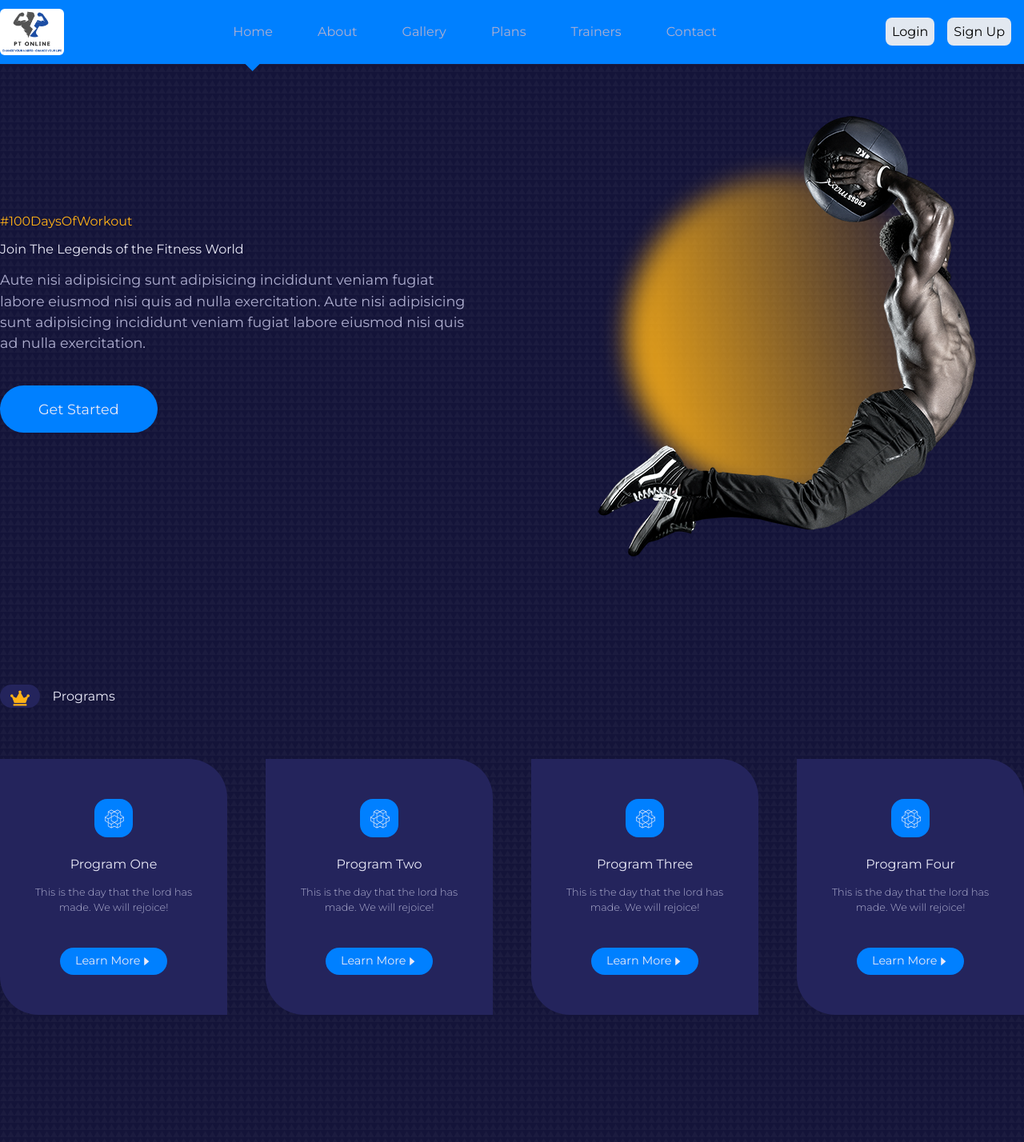
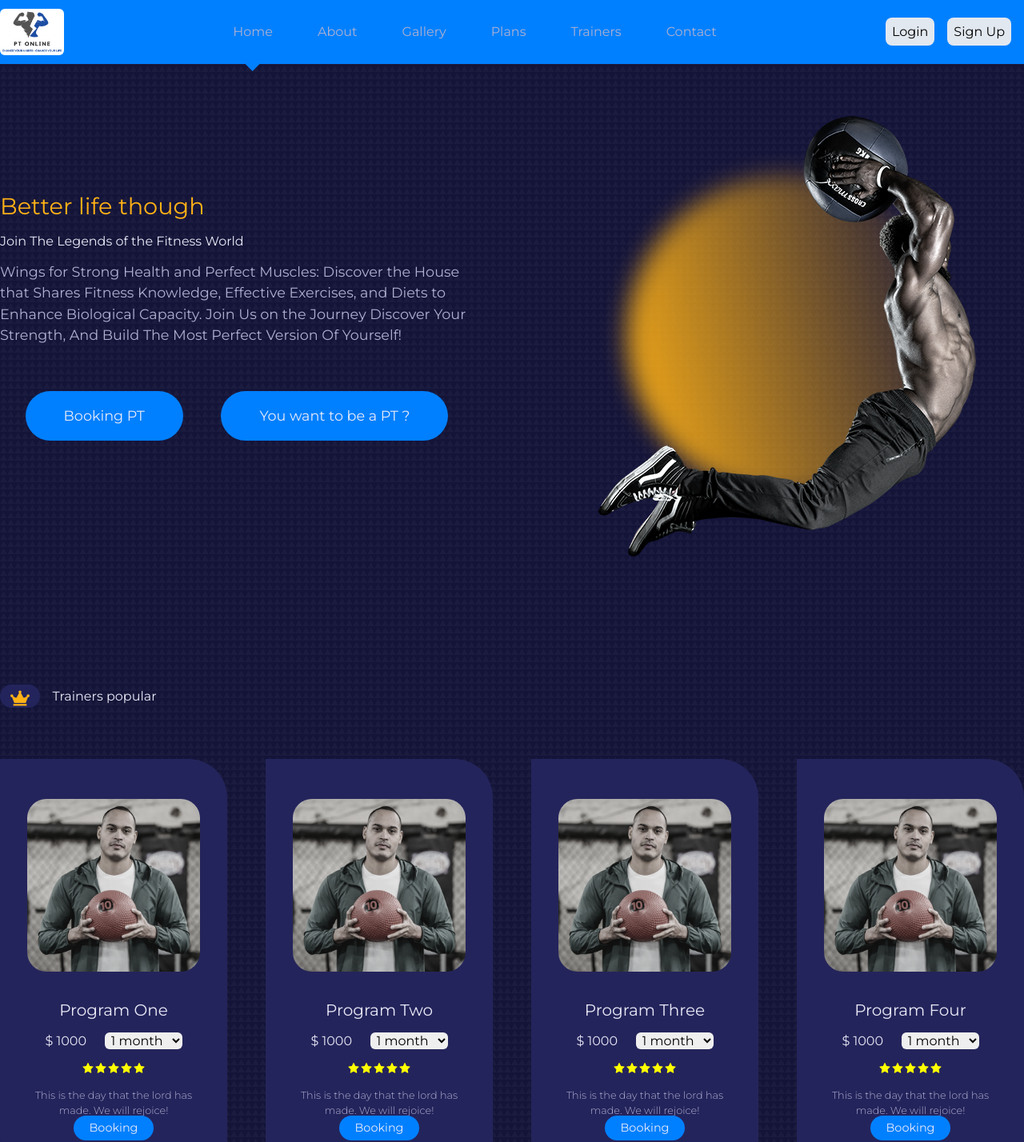
Before and after one commit to cuongseven79/fitness-app, a React (Create React App) app in the folder client/: page / in a window 1280 px wide. Shown: the top 1428 px of the page at 80% size. Built offline with nearby package versions, Linux system fonts and the light colour scheme.

Commit message:
[UPDATE - HomePage && ProfilePage] create trainerpopular and create modalCustom

```diff
--- a/client/src/api/profileService.js
+++ b/client/src/api/profileService.js
@@ -16,11 +16,12 @@ export const postProfile = async (formData) => {
   });
   return response.data;
 }
-export const deleteImage = async (imageName, userId) => {
+export const deleteImage = async (fileName, userId, typeImage) => {
   const response = await axios.delete(API_URL + "/profile/delete", {
     data: {
-      fileName: imageName,
-      userId: userId
+      fileName: fileName,
+      userId: userId,
+      typeImage: typeImage
     }
   });
   return response.data;
--- /dev/null
+++ b/client/src/components/Icon.jsx
@@ -0,0 +1,21 @@
+import React from 'react'
+
+
+const IconClose = ({
+    title,
+    size,
+    className,
+    color
+}) => {
+
+    return (
+        <div>
+            <svg className={`${className} "w-3 h-3"`} aria-hidden="true" xmlns="http://www.w3.org/2000/svg" fill={color} viewBox={`0 0 ${size} ${size}`}>
+                <title>{title}</title>
+                <path stroke="currentColor" stroke-linecap="round" stroke-linejoin="round" stroke-width="2" d="m1 1 6 6m0 0 6 6M7 7l6-6M7 7l-6 6" />
+            </svg>
+        </div>
+    )
+}
+
+export default IconClose
--- a/client/src/components/MainHeader.jsx
+++ b/client/src/components/MainHeader.jsx
@@ -7,17 +7,19 @@ const MainHeader = () => {
 		<header className="main__header">
 			<div className="container main__header-container">
 				<div className="main__header-left">
-					<h4>#100DaysOfWorkout</h4>
+					<h2>Better life though</h2>
 					<h1>Join The Legends of the Fitness World</h1>
 					<p>
-						Aute nisi adipisicing sunt adipisicing incididunt veniam fugiat
-						labore eiusmod nisi quis ad nulla exercitation. Aute nisi
-						adipisicing sunt adipisicing incididunt veniam fugiat labore eiusmod
-						nisi quis ad nulla exercitation.
+						Wings for Strong Health and Perfect Muscles: Discover the House that Shares Fitness Knowledge, Effective Exercises, and Diets to Enhance Biological Capacity. Join Us on the Journey Discover Your Strength, And Build The Most Perfect Version Of Yourself!
 					</p>
-					<Link to="/plans" className="btn lg">
-						Get Started
-					</Link>
+					<div className="flex justify-center text-center">
+						<Link to="/trainers" className="btn lg mr-4 sm:text-sm sm:px-2 md:text-base md:px-4">
+							Booking PT
+						</Link>
+						<Link to="/plans" className="btn lg sm:text-sm sm:px-2 md:text-base md:px-4">
+							You want to be a PT ?
+						</Link>
+					</div>
 				</div>
 				<div className="main__header-right">
 					<div className="main__header-circle"></div>
--- /dev/null
+++ b/client/src/components/ModalCustom.jsx
@@ -0,0 +1,47 @@
+import React, { useState } from 'react'
+
+const ModalCustom = ({
+    title = '',
+    className = '',
+    children,
+    setOpen,
+    open
+}) => {
+
+    return (
+        <section className={`${open ? "" : 'hidden'} ${className} overflow-x-hidden fixed top-0 z-50 flex justify-center items-center w-full`}>
+            <div className="overflow-y-auto relative w-full max-w-xl min-h-full">
+                <div className="relative bg-white rounded-lg shadow dark:bg-gray-700">
+                    <button type="button" className="absolute top-3 end-2.5 text-gray-400 bg-transparent hover:bg-gray-200 hover:text-gray-900 rounded-lg text-sm w-8 h-8 ms-auto inline-flex justify-center items-center dark:hover:bg-gray-600 dark:hover:text-white"
+                        onClick={() => setOpen(!open)}>
+                        <svg className="w-3 h-3" aria-hidden="true" xmlns="http://www.w3.org/2000/svg" fill="none" viewBox="0 0 14 14">
+                            <path stroke="currentColor" stroke-linecap="round" stroke-linejoin="round" stroke-width="2" d="m1 1 6 6m0 0 6 6M7 7l6-6M7 7l-6 6" />
+                        </svg>
+                    </button>
+                    <div className="p-5 rounded-2xl bg-white text-black">
+                        <h3 className="pb-3 text-xl font-semibold text-gray-900 dark:text-white border-b rounded-t dark:border-gray-600">{title}</h3>
+                        {children}
+                    </div>
+                </div>
+            </div>
+        </section>
+    )
+}
+
+export default ModalCustom;
+
+// <ModalCustom title="Profile" >
+//     <div className="py-4 flex justify-between">
+//         <ul>
+//             <li className="py-1 flex justify-between items-center gap-10 text-sm font-medium text-gray-900 dark:text-white">
+//                 <label>{'Display Name'}</label>
+//                 <span >Nguyễn Văn Tèo</span>
+//             </li>
+//         </ul>
+//         <img src={PT1} className='w-40 h-40 rounded-full' alt="" />
+//     </div>
+//     <h2 className="py-5 font-medium text-gray-900 dark:text-white">Certificate</h2>
+//     <div className="overflow-auto flex gap-5">
+//         <img src={PT1} className='w-40' alt="" />
+//     </div>
+// </ModalCustom>
--- a/client/src/components/Program.jsx
+++ /dev/null
@@ -1,34 +0,0 @@
-import React from "react";
-import { FaCrown } from "react-icons/fa";
-import SectionHead from "./SectionHead";
-import { programs } from "../data";
-import Card from "./Card";
-import { Link } from "react-router-dom";
-import { AiFillCaretRight } from "react-icons/ai";
-
-const Program = () => {
-	return (
-		<section className="programs">
-			<div className="container programs ">
-				<SectionHead icon={<FaCrown />} title="Programs" />
-
-				<div className="program__wrapper">
-					{programs.map(({ id, icon, title, info, path }) => {
-						return (
-							<Card className="programs__program" key={id}>
-								<span>{icon}</span>
-								<h4>{title}</h4>
-								<small>{info}</small>
-								<Link to={path} className="btn sm">
-									Learn More <AiFillCaretRight />
-								</Link>
-							</Card>
-						);
-					})}
-				</div>
-			</div>
-		</section>
-	);
-};
-
-export default Program;
--- /dev/null
+++ b/client/src/components/TrainersPopular.jsx
@@ -0,0 +1,76 @@
+import React, { useState } from "react";
+import { FaCrown } from "react-icons/fa";
+import SectionHead from "./SectionHead";
+import { programs } from "../data";
+import Card from "./Card";
+import { Link } from "react-router-dom";
+import { AiFillCaretRight, AiFillStar } from "react-icons/ai";
+import PT1 from '../images/trainer1.jpg';
+import ModalCustom from '../components/ModalCustom';
+
+const TrainerModal = ({ open, setOpen }) => {
+	return (
+		<ModalCustom title="Profile" open={open} setOpen={setOpen} >
+			<div className="py-4 flex justify-between">
+				<ul>
+					<li className="py-1 flex justify-between items-center gap-10 text-sm font-medium text-gray-900 dark:text-white">
+						<label>{'Display Name'}</label>
+						<span >Nguyễn Văn Tèo</span>
+					</li>
+				</ul>
+				<img src={PT1} className='w-40 h-40 rounded-full' alt="" />
+			</div>
+			<h2 className="py-5 font-medium text-gray-900 dark:text-white">Certificate</h2>
+			<div className="overflow-auto flex gap-5">
+				<img src={PT1} className='w-40' alt="" />
+			</div>
+		</ModalCustom>
+	)
+}
+
+const TrainersPopular = () => {
+	const [open, setOpen] = useState(false)
+
+	return (
+		<section className="trainers">
+			<div className="container trainers ">
+				<SectionHead icon={<FaCrown />} title="Trainers popular " />
+				<div className="trainer__wrapper">
+					{programs.map(({ id, trainer, title, info, path }) => {
+						return (
+							<Card className="trainers__trainer" key={id}>
+								<button type="button" onClick={() => setOpen(true)} className="trainers__image transition-all duration-200 hover:saturate-100 mb-5 cursor-pointer">
+									<img src={PT1} className="rounded-3xl w-full md:max-w-sm lg:max-w-md xl:max-w-lg 2xl:max-w-xl" alt="trainer one" />
+								</button>
+								<h4 className="my-4 text-[20px]">{title}</h4>
+								<div className="my-4 flex justify-evenly mx-auto items-center">
+									<h1>$ 1000</h1>
+									<select name="" id="" className="text-black px-1 rounded-md">
+										<option value="">1 month</option>
+										<option value="">2 month</option>
+										<option value="">3 month</option>
+									</select>
+								</div>
+								<div className="flex justify-center  ">
+									<AiFillStar color="yellow" />
+									<AiFillStar color="yellow" />
+									<AiFillStar color="yellow" />
+									<AiFillStar color="yellow" />
+									<AiFillStar color="yellow" />
+
+								</div>
+								<small>{info}</small>
+								<Link to={path} className="btn sm">
+									Booking
+								</Link>
+							</Card>
+						);
+					})}
+				</div>
+			</div>
+			<TrainerModal open={open} setOpen={setOpen} />
+		</section>
+	);
+};
+
+export default TrainersPopular;
--- a/client/src/data.js
+++ b/client/src/data.js
@@ -1,5 +1,9 @@
 import React from "react";
 import { SiOpenaigym } from 'react-icons/si'
+import PT1 from './images/trainer1.jpg'
+import PT2 from './images/trainer2.jpg'
+import PT3 from './images/trainer3.jpg'
+import PT4 from './images/trainer4.jpg'
 
 
 
@@ -40,28 +44,28 @@ export const links = [
 export const programs = [
     {
         id: 1,
-        icon: <SiOpenaigym/>,
+        // trainer: <img src={PT1} width={200} alt="program one" />,
         title: "Program One",
         info: "This is the day that the lord has made. We will rejoice!",
         path: "/programs/111"
     },
     {
         id: 2,
-        icon: <SiOpenaigym/>,
+        // trainer: <img src={PT2} width={200} alt="program one" />,
         title: "Program Two",
         info: "This is the day that the lord has made. We will rejoice!",
         path: "/programs/222"
     },
     {
         id: 3,
-        icon: <SiOpenaigym/>,
+        // trainer: <img src={PT3} width={200} alt="program one" />,
         title: "Program Three",
         info: "This is the day that the lord has made. We will rejoice!",
         path: "/programs/333"
     },
     {
         id: 4,
-        icon: <SiOpenaigym/>,
+        // trainer: <img src={PT4} width={200} alt="program one" />,
         title: "Program Four",
         info: "This is the day that the lord has made. We will rejoice!",
         path: "/programs/444"
--- a/client/src/pages/home/Home.jsx
+++ b/client/src/pages/home/Home.jsx
@@ -1,10 +1,10 @@
 import React, { useEffect } from "react";
 import "./home.css";
 import MainHeader from "../../components/MainHeader";
-import Program from "../../components/Program";
 import Values from "../../components/Values";
 import FAQs from "../../components/FAQs";
 import Testimonial from "../../components/Testimonial";
+import TrainersPopular from "../../components/TrainersPopular";
 
 const Home = () => {
 	useEffect(() => {
@@ -13,7 +13,7 @@ const Home = () => {
 	return (
 		<>
 			<MainHeader />
-			<Program />
+			<TrainersPopular />
 			<Values />
 			<FAQs />
 			<Testimonial />
--- a/client/src/pages/home/home.css
+++ b/client/src/pages/home/home.css
@@ -19,10 +19,11 @@
     margin-top: -3rem;
 }
 
-.main__header-left h4 {
+.main__header-left h2 {
     margin-bottom: 1rem;
     color: var(--color-secondary);
     font-weight: 400;
+    font-size: 1.8rem;
 }
 
 .main__header-left p {
@@ -57,25 +58,34 @@
 
 
 /******************** PROGRAMS STYLES ********************/
-.programs {
+.trainers {
     margin-top: 4rem;
 }
 
-.program__wrapper {
+.trainer__wrapper {
     display: grid;
     grid-template-columns: repeat(4, 1fr);
     gap: 3rem;
     margin-top: 4rem;
 }
+.trainers__image {
+    filter: saturate(0.25);
+    transition: var(--transition);
+}
 
-.programs__program a {
+.trainers__image:hover {
+    filter: saturate(1);
+    transition: var(--transition);
+}
+
+.trainers__program a {
     margin-top: 2.5rem;
     display: flex;
     align-items: center;
     justify-content: center;
 }
 
-.programs__program:hover a {
+.trainers__program:hover a {
     background: var(--color-secondary);
     color: var(--color-gray-600);
 }
@@ -308,7 +318,7 @@ footer {
     }
 
     /* PROGRAMS */
-    .program__wrapper {
+    .trainer__wrapper {
         grid-template-columns: 1fr 1fr;
     }
 
@@ -362,13 +372,13 @@ footer {
     }
 
     /* PROGRAMS */
-    .program__wrapper {
+    .trainer__wrapper {
         grid-template-columns: 1fr;
         gap: 2rem;
         margin-top: 3rem;
     }
 
-    .programs__program {
+    .trainers__trainer {
         width: 84%;
         margin: 0 auto;
     }
```
Also changed, not shown: client/src/components/ImageUploadCustom.jsx (+6 -5 lines), client/src/pages/user/Profile.jsx (+21 -13 lines), 1 other file (tests, documents, lock files or other folders).
